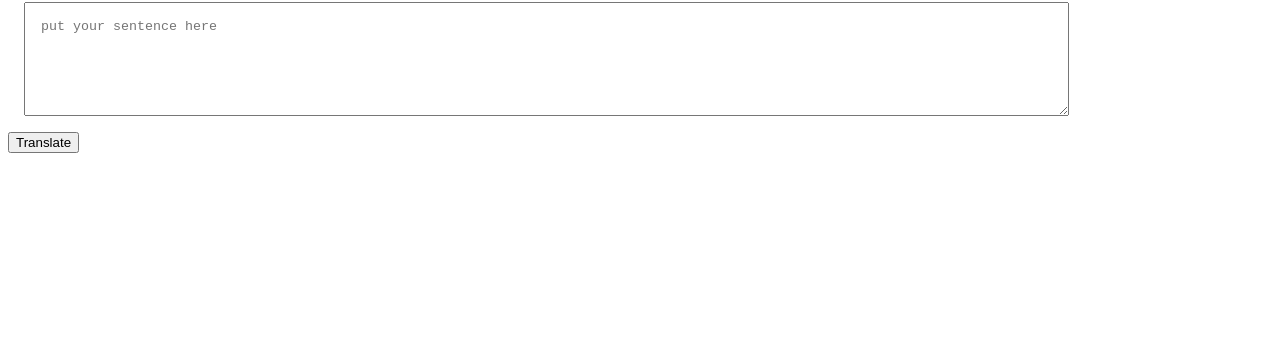
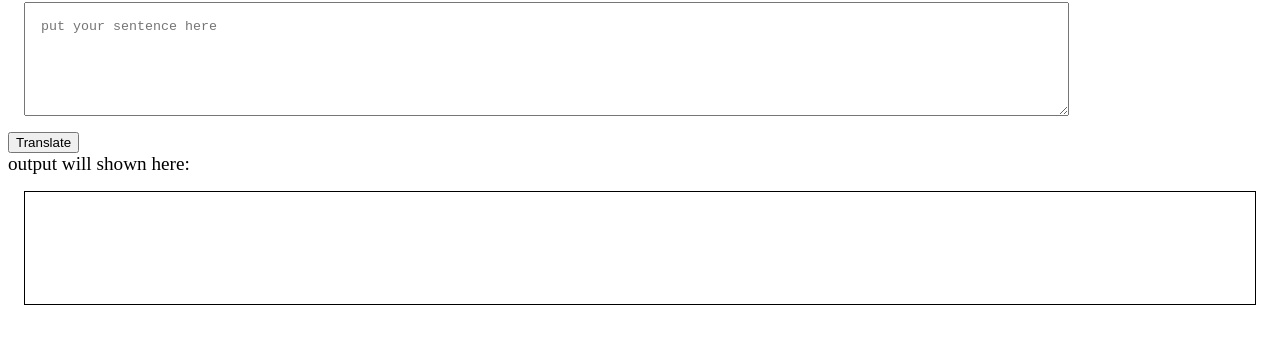
Before and after one commit to krishkprawat/banana-talk, a plain HTML site: page index.html in a window 1280 px wide. Shown: the part 78-422 px from the top of the page. Drawn offline with Linux system fonts and the light colour scheme.

Commit message:
output variable add

```diff
--- a/app.js
+++ b/app.js
@@ -1,7 +1,8 @@
 var btnTranslate = document.querySelector("#btn-translate");
 var txtInput= document.querySelector("#txt-input");
+var outputDiv= document.querySelector("#output");
 
 
-btnTranslate.addEventListener{"click", function clickEventHandler() {
-    console.log("clicked...")
-}}
+function getTranslationURL(input){
+
+}
--- a/index.html
+++ b/index.html
@@ -13,6 +13,14 @@
             padding:1rem;
         }
 
+        #output{
+            border:1px solid black;
+            height:10vh;
+            display:blcok;
+            margin:1rem;
+            padding:1rem;
+        }
+
     </style>
 </head>
 
@@ -20,5 +28,9 @@
     <h1> banana talk</h1>
     <textarea id="txt-input" placeholder="put your sentence here"></textarea>
     <button id="btn-translate">Translate</button>
+
+    <div style="font-size: larger;"> output will shown here: </div>
+    <div id="output"> </div>
+    <script src="app.js" type="text/javascript"></script>
 </body>
 </html>
```
